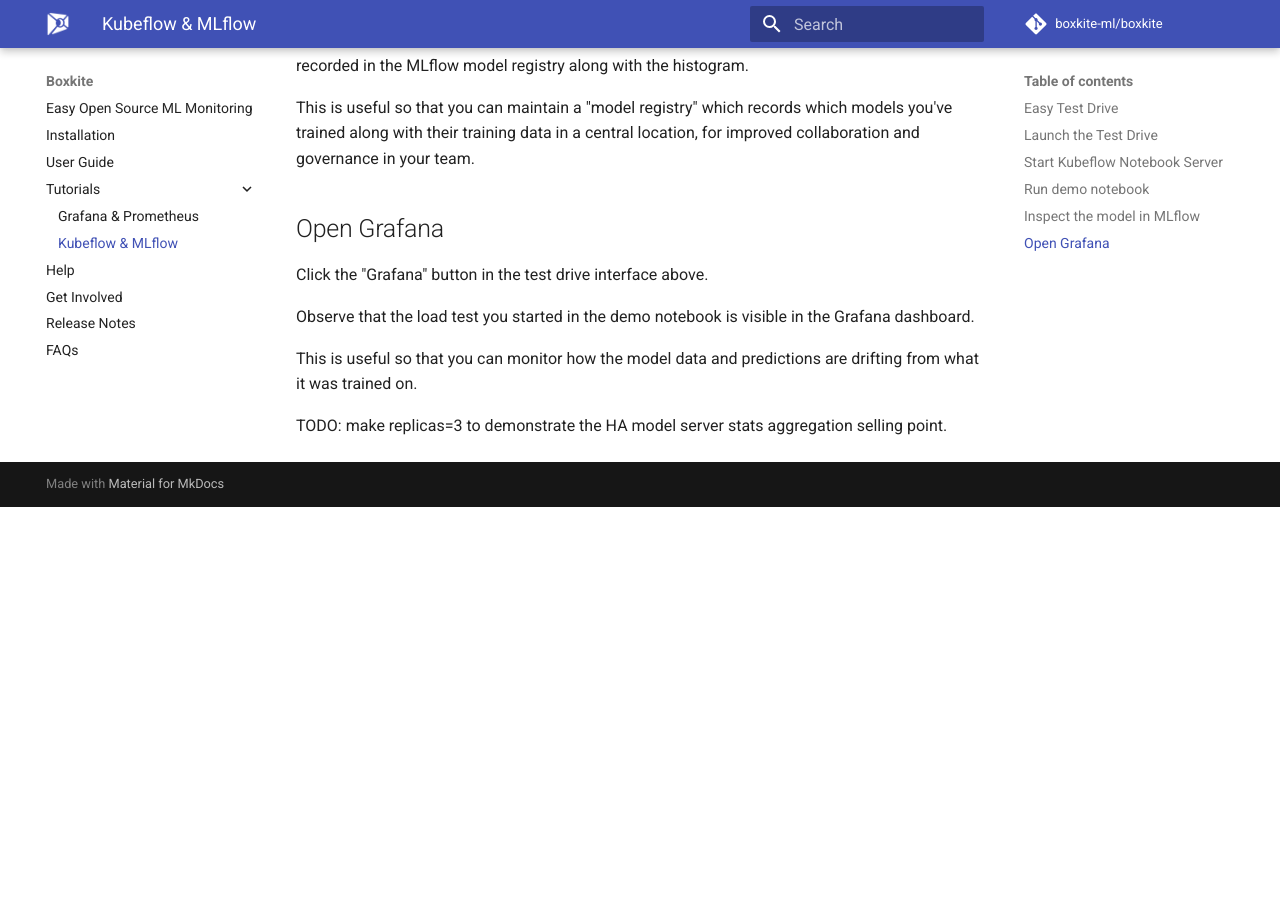
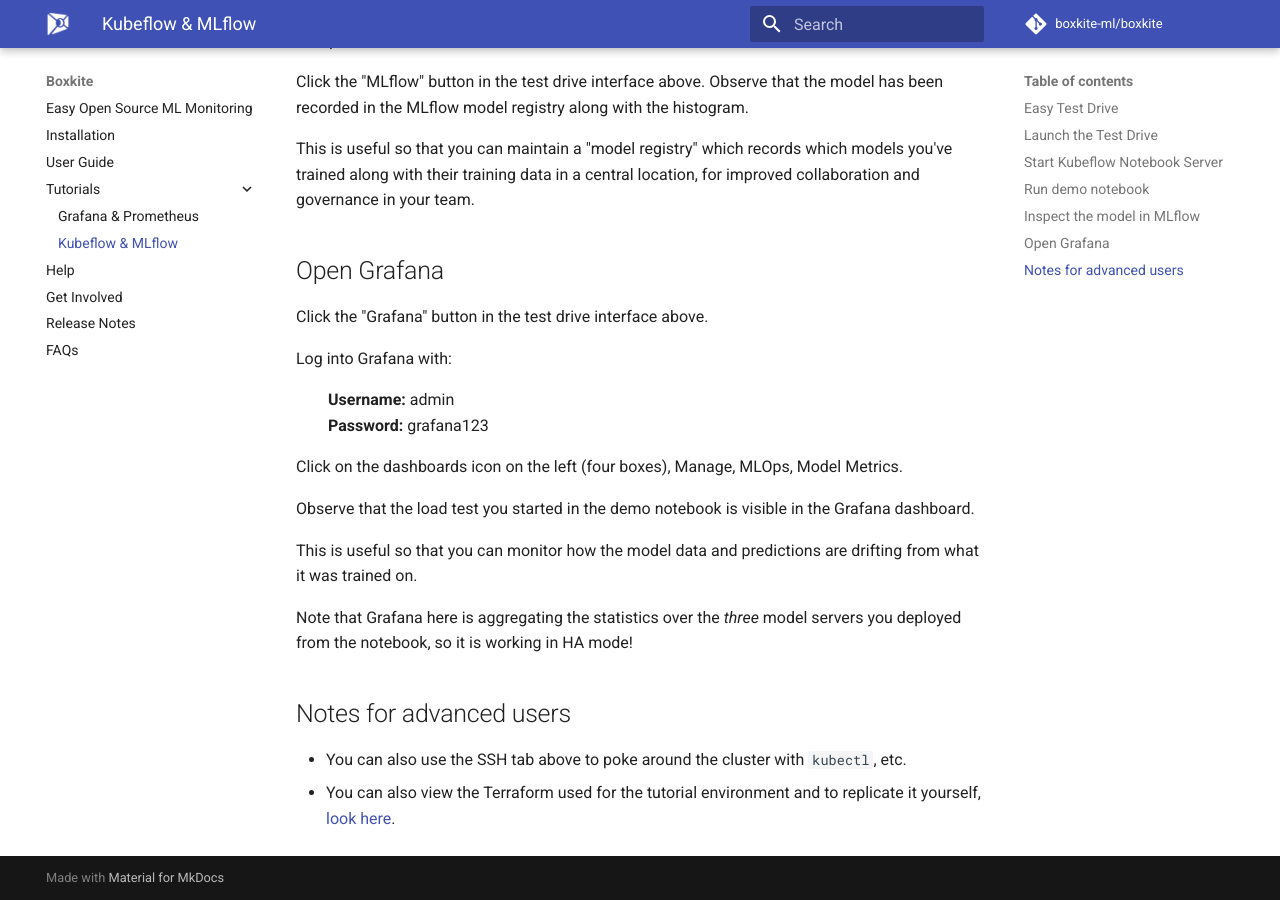
Before and after one commit to boxkite-ml/boxkite, an MkDocs documentation site: the page built from docs/tutorials/kubeflow-mlflow.md, in a window 1280 px wide and 900 px high, scrolled down 1791 px. Built offline with MkDocs 1.6.1 and Material for MkDocs 9.7.7, drawn with Linux system fonts in a browser that asks for light colours; comment, search, counter and statistics services are not loaded; before the commit the page ends 2298 px from its top, so only the background shows below that; some of the changed text lies outside the part shown.

Commit message:
move info out of the testfaster frame and into the tutorial

```diff
--- a/docs/tutorials/kubeflow-mlflow.md
+++ b/docs/tutorials/kubeflow-mlflow.md
@@ -29,7 +29,9 @@
 
 At busy times, you may need to wait a few minutes for a test drive environment to become available.
 
-(If you get a black screen on "Booting VM", just be patient).
+**Note that the environment will shut down automatically 30 minutes after you start using it.**
+
+(If you get a black screen on "Booting VM", please be patient - it's loading).
 
 TODO: on black screen, show position in queue.
 
@@ -81,8 +83,23 @@
 
 Click the "Grafana" button in the test drive interface above.
 
+Log into Grafana with:
+
+<div style="margin-left:2em;">
+<strong>Username:</strong> admin <br />
+<strong>Password:</strong> grafana123
+</div>
+
+Click on the dashboards icon on the left (four boxes), Manage, MLOps, Model Metrics.
+
 Observe that the load test you started in the demo notebook is visible in the Grafana dashboard.
 
 This is useful so that you can monitor how the model data and predictions are drifting from what it was trained on.
 
-TODO: make replicas=3 to demonstrate the HA model server stats aggregation selling point.
+Note that Grafana here is aggregating the statistics over the _three_ model servers you deployed from the notebook, so it is working in HA mode!
+
+
+## Notes for advanced users
+
+* You can also use the SSH tab above to poke around the cluster with `kubectl`, etc.
+* You can also view the Terraform used for the tutorial environment and to replicate it yourself, <a href="https://github.com/boxkite-ml/boxkite" target="_blank">look here</a>.
```
Also changed, not shown: 1 other file.
